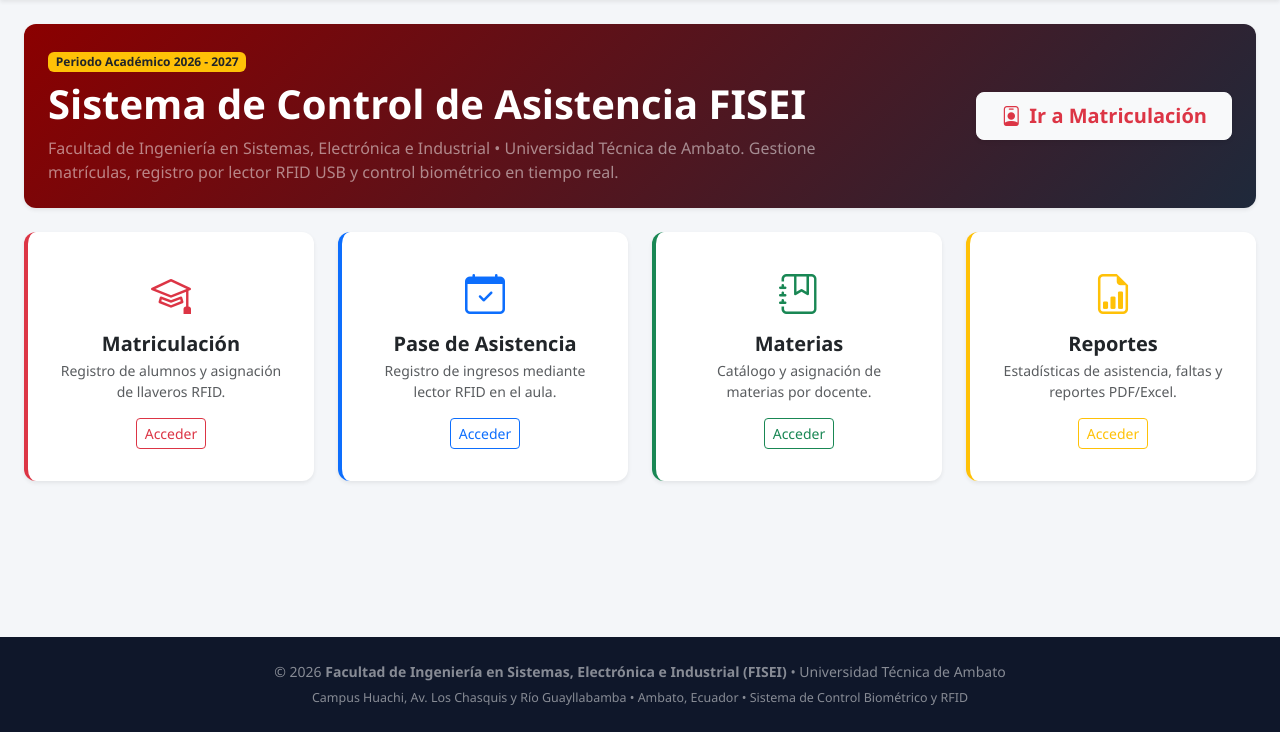
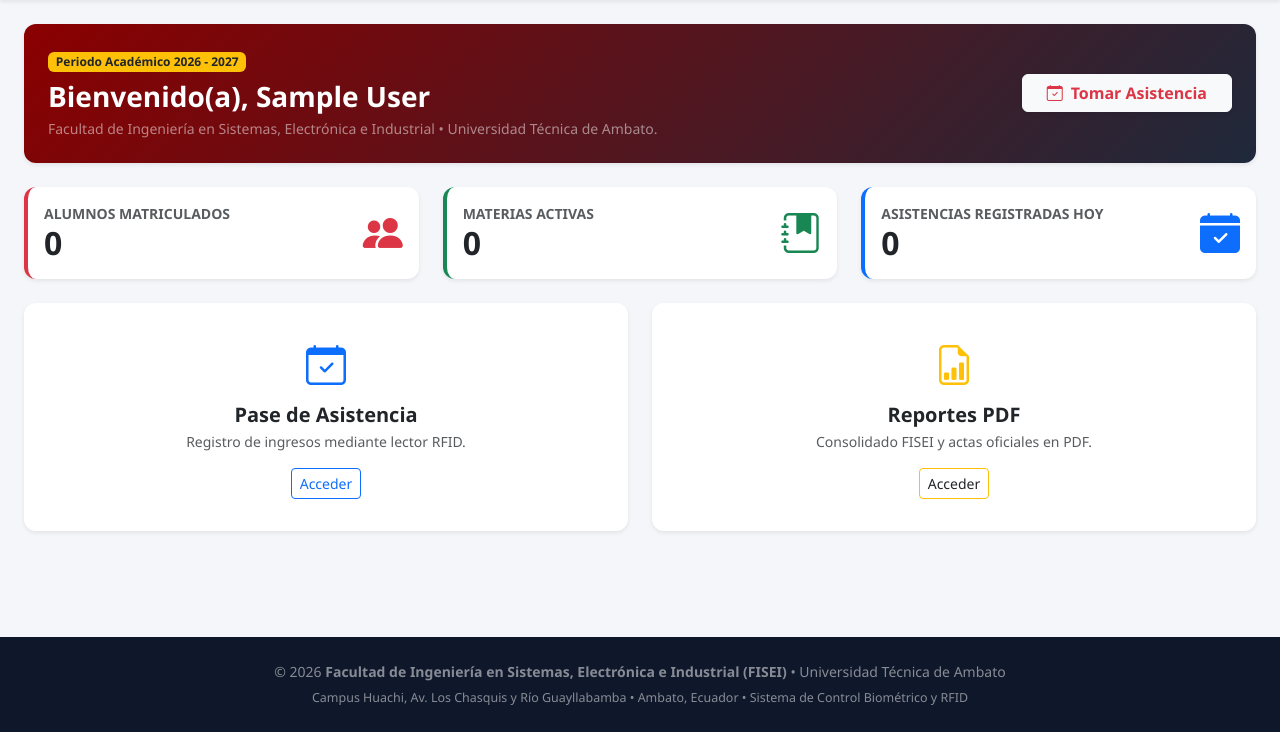
Before and after one commit to SnaiderToainga/SistemaAsistenciaFISEI-Web, a PHP site: page / in a window 1280 px wide. Shown: the part 68-800 px from the top of the page. Run offline with PHP 8.4, Linux system fonts and the light colour scheme; the visitor is signed in with stand-in values (Sample User, id 1); some libraries are stand-ins or nearby versions.

Commit message:
feat(dashboard): indicadores en tiempo real por rol en inicio y modelo base de reportes

```diff
--- /dev/null
+++ b/controllers/reporteAjaxController.php
@@ -0,0 +1,61 @@
+<?php
+/**
+ * Controlador AJAX para Dashboard y Reportes FISEI
+ */
+
+date_default_timezone_set('America/Guayaquil');
+
+header('Content-Type: application/json; charset=UTF-8');
+
+require_once __DIR__ . '/../models/reporteModel.php';
+require_once __DIR__ . '/controller.php';
+
+controllersMvc::verificarSesionAjax(['ADMIN', 'DOCENTE']);
+
+try {
+    $accion     = isset($_GET['accion']) ? $_GET['accion'] : '';
+    $idUsuario  = (int)$_SESSION['id_usuario'];
+    $rolUsuario = $_SESSION['rol'];
+
+    switch ($accion) {
+        case 'dashboard':
+            $datos = ReporteModel::obtenerDashboard($idUsuario, $rolUsuario);
+            echo json_encode([
+                'status'  => 'ok',
+                'mensaje' => 'Indicadores cargados',
+                'data'    => $datos
+            ], JSON_UNESCAPED_UNICODE);
+            break;
+
+        case 'materias':
+            $materias = ReporteModel::listarMaterias($idUsuario, $rolUsuario);
+            echo json_encode([
+                'status'  => 'ok',
+                'mensaje' => 'Materias cargadas',
+                'data'    => $materias
+            ], JSON_UNESCAPED_UNICODE);
+            break;
+
+        case 'consolidado':
+            $idMateria = isset($_GET['id_materia']) ? (int)$_GET['id_materia'] : 0;
+            $parcial   = isset($_GET['parcial']) ? $_GET['parcial'] : 'Parcial 1';
+
+            $consolidado = ReporteModel::obtenerConsolidado($idMateria, $parcial, $idUsuario, $rolUsuario);
+            echo json_encode([
+                'status'  => 'ok',
+                'mensaje' => 'Consolidado generado',
+                'data'    => $consolidado
+            ], JSON_UNESCAPED_UNICODE);
+            break;
+
+        default:
+            throw new Exception("Acción no válida.");
+    }
+} catch (Exception $e) {
+    http_response_code(400);
+    echo json_encode([
+        'status'  => 'error',
+        'mensaje' => $e->getMessage(),
+        'data'    => null
+    ], JSON_UNESCAPED_UNICODE);
+}
--- /dev/null
+++ b/models/reporteModel.php
@@ -0,0 +1,262 @@
+<?php
+/**
+ * Modelo de Reportes y Dashboard FISEI
+ * Regla de cálculo:
+ * - PRESENTE = 1.0 | JUSTIFICADO = 1.0 | ATRASO = 0.5 | FALTA = 0.0
+ * - >= 80%: APROBADO | 70% - 79%: EN RIESGO | < 70%: REPROBADO
+ */
+
+date_default_timezone_set('America/Guayaquil');
+
+require_once __DIR__ . '/../config/database.php';
+
+class ReporteModel {
+
+    /**
+     * Lista las materias activas según el rol del usuario.
+     */
+    public static function listarMaterias($idUsuario, $rol) {
+        $pdo = Conexion::conectar();
+
+        if ($rol === 'DOCENTE') {
+            $sql = "SELECT m.id, m.codigo, m.nombre, m.periodo,
+                           COALESCE(u.nombre_completo, 'Sin docente') AS docente
+                    FROM materias m
+                    LEFT JOIN usuarios u ON m.id_docente = u.id
+                    WHERE m.activa = true AND m.id_docente = :id_docente
+                    ORDER BY m.codigo ASC";
+            $stmt = $pdo->prepare($sql);
+            $stmt->execute([':id_docente' => $idUsuario]);
+        } else {
+            $sql = "SELECT m.id, m.codigo, m.nombre, m.periodo,
+                           COALESCE(u.nombre_completo, 'Sin docente') AS docente
+                    FROM materias m
+                    LEFT JOIN usuarios u ON m.id_docente = u.id
+                    WHERE m.activa = true
+                    ORDER BY m.codigo ASC";
+            $stmt = $pdo->prepare($sql);
+            $stmt->execute();
+        }
+
+        return $stmt->fetchAll();
+    }
+
+    /**
+     * Contadores en tiempo real para el Dashboard (inicio.php):
+     * - Total alumnos matriculados
+     * - Total materias activas
+     * - Asistencias registradas hoy
+     */
+    public static function obtenerDashboard($idUsuario, $rol) {
+        $pdo = Conexion::conectar();
+        $fechaHoy = date('Y-m-d');
+
+        if ($rol === 'DOCENTE') {
+            $stmt1 = $pdo->prepare(
+                "SELECT COUNT(DISTINCT mat.id_estudiante)
+                 FROM matriculas mat
+                 INNER JOIN materias m ON m.id = mat.id_materia
+                 WHERE m.activa = true AND m.id_docente = :id_docente"
+            );
+            $stmt1->execute([':id_docente' => $idUsuario]);
+            $totalMatriculados = (int)$stmt1->fetchColumn();
+
+            $stmt2 = $pdo->prepare(
+                "SELECT COUNT(*) FROM materias WHERE activa = true AND id_docente = :id_docente"
+            );
+            $stmt2->execute([':id_docente' => $idUsuario]);
+            $totalMaterias = (int)$stmt2->fetchColumn();
+
+            $stmt3 = $pdo->prepare(
+                "SELECT COUNT(*)
+                 FROM asistencias a
+                 INNER JOIN materias m ON m.id = a.id_materia
+                 WHERE a.fecha = :hoy AND m.activa = true AND m.id_docente = :id_docente"
+            );
+            $stmt3->execute([':hoy' => $fechaHoy, ':id_docente' => $idUsuario]);
+            $asistenciasHoy = (int)$stmt3->fetchColumn();
+        } else {
+            $totalMatriculados = (int)$pdo->query(
+                "SELECT COUNT(DISTINCT id_estudiante) FROM matriculas"
+            )->fetchColumn();
+
+            $totalMaterias = (int)$pdo->query(
+                "SELECT COUNT(*) FROM materias WHERE activa = true"
+            )->fetchColumn();
+
+            $stmt3 = $pdo->prepare("SELECT COUNT(*) FROM asistencias WHERE fecha = :hoy");
+            $stmt3->execute([':hoy' => $fechaHoy]);
+            $asistenciasHoy = (int)$stmt3->fetchColumn();
+        }
+
+        return [
+            'fecha_hoy'         => $fechaHoy,
+            'total_estudiantes' => $totalMatriculados,
+            'total_materias'    => $totalMaterias,
+            'asistencias_hoy'   => $asistenciasHoy
+        ];
+    }
+
+    /**
+     * Calcula el consolidado de asistencia FISEI por materia y parcial.
+     */
+    public static function obtenerConsolidado($idMateria, $parcial, $idUsuario, $rol) {
+        $idMateria = (int)$idMateria;
+        if ($idMateria <= 0) {
+            throw new Exception("Seleccione una asignatura válida.");
+        }
+
+        if ($parcial !== 'Parcial 1' && $parcial !== 'Parcial 2') {
+            $parcial = 'Parcial 1';
+        }
+
+        $pdo = Conexion::conectar();
+
+        // 1. Obtener datos de la materia y validar permiso del docente
+        $sqlMat = "SELECT m.id, m.codigo, m.nombre, m.periodo, m.id_docente,
+                          COALESCE(u.nombre_completo, 'Sin asignar') AS docente
+                   FROM materias m
+                   LEFT JOIN usuarios u ON m.id_docente = u.id
+                   WHERE m.id = :id";
+        $stmtMat = $pdo->prepare($sqlMat);
+        $stmtMat->execute([':id' => $idMateria]);
+        $materia = $stmtMat->fetch();
+
+        if (!$materia) {
+            throw new Exception("La asignatura seleccionada no existe.");
+        }
+
+        if ($rol === 'DOCENTE' && (int)$materia['id_docente'] !== (int)$idUsuario) {
+            throw new Exception("No tiene permisos para ver el reporte de esta asignatura.");
+        }
+
+        // 2. Obtener fechas distintas de clases impartidas en ese parcial
+        $sqlFechas = "SELECT DISTINCT TO_CHAR(fecha, 'YYYY-MM-DD') AS fecha
+                      FROM asistencias
+                      WHERE id_materia = :id_materia AND parcial = :parcial
+                      ORDER BY fecha ASC";
+        $stmtFechas = $pdo->prepare($sqlFechas);
+        $stmtFechas->execute([
+            ':id_materia' => $idMateria,
+            ':parcial'    => $parcial
+        ]);
+
+        $fechas = [];
+        foreach ($stmtFechas->fetchAll() as $fila) {
+            $fechas[] = $fila['fecha'];
+        }
+        $totalClases = count($fechas);
+
+        // 3. Obtener estudiantes matriculados en la materia
+        $sqlEst = "SELECT e.id, e.cedula, e.nombres, e.apellidos, e.carrera
+                   FROM matriculas mat
+                   INNER JOIN estudiantes e ON e.id = mat.id_estudiante
+                   WHERE mat.id_materia = :id_materia
+                   ORDER BY e.apellidos ASC, e.nombres ASC";
+        $stmtEst = $pdo->prepare($sqlEst);
+        $stmtEst->execute([':id_materia' => $idMateria]);
+        $listaEstudiantes = $stmtEst->fetchAll();
+
+        // 4. Obtener todas las asistencias de la materia en ese parcial
+        $sqlAsist = "SELECT id_estudiante, TO_CHAR(fecha, 'YYYY-MM-DD') AS fecha, estado
+                     FROM asistencias
+                     WHERE id_materia = :id_materia AND parcial = :parcial";
+        $stmtAsist = $pdo->prepare($sqlAsist);
+        $stmtAsist->execute([
+            ':id_materia' => $idMateria,
+            ':parcial'    => $parcial
+        ]);
+
+        // Guardar en un arreglo [id_estudiante][fecha] = estado
+        $asistenciasPorAlumno = [];
+        foreach ($stmtAsist->fetchAll() as $a) {
+            $idEst = (int)$a['id_estudiante'];
+            $asistenciasPorAlumno[$idEst][$a['fecha']] = $a['estado'];
+        }
+
+        // 5. Calcular porcentaje y estado académico de cada estudiante
+        $resultadoEstudiantes = [];
+        $aprobados = 0;
+        $enRiesgo = 0;
+        $reprobados = 0;
+
+        foreach ($listaEstudiantes as $est) {
+            $idEst = (int)$est['id'];
+            $presentes = 0;
+            $atrasos = 0;
+            $faltas = 0;
+            $justificados = 0;
+            $detalleFechas = [];
+
+            foreach ($fechas as $f) {
+                $estado = isset($asistenciasPorAlumno[$idEst][$f]) ? $asistenciasPorAlumno[$idEst][$f] : '';
+                $detalleFechas[$f] = $estado;
+
+                if ($estado === 'PRESENTE') {
+                    $presentes++;
+                } elseif ($estado === 'ATRASO') {
+                    $atrasos++;
+                } elseif ($estado === 'FALTA') {
+                    $faltas++;
+                } elseif ($estado === 'JUSTIFICADO') {
+                    $justificados++;
+                }
+            }
+
+            // Regla FISEI: Presente = 1, Justificado = 1, Atraso = 0.5, Falta = 0
+            $validas = $presentes + $justificados + ($atrasos * 0.5);
+
+            if ($totalClases > 0) {
+                $porcentaje = round(($validas / $totalClases) * 100, 2);
+                if ($porcentaje > 100) {
+                    $porcentaje = 100;
+                }
+
+                if ($porcentaje >= 80) {
+                    $estadoAcademico = 'APROBADO';
+                    $aprobados++;
+                } elseif ($porcentaje >= 70) {
+                    $estadoAcademico = 'EN RIESGO';
+                    $enRiesgo++;
+                } else {
+                    $estadoAcademico = 'REPROBADO';
+                    $reprobados++;
+                }
+            } else {
+                $porcentaje = 0;
+                $estadoAcademico = 'SIN REGISTROS';
+            }
+
+            $resultadoEstudiantes[] = [
+                'id_estudiante'       => $idEst,
+                'cedula'              => $est['cedula'],
+                'nombres'             => $est['nombres'],
+                'apellidos'           => $est['apellidos'],
+                'carrera'             => $est['carrera'],
+                'presentes'           => $presentes,
+                'atrasos'             => $atrasos,
+                'faltas'              => $faltas,
+                'justificados'        => $justificados,
+                'asistencias_validas' => $validas,
+                'total_clases'        => $totalClases,
+                'porcentaje'          => $porcentaje,
+                'estado_academico'    => $estadoAcademico,
+                'detalle_fechas'      => $detalleFechas
+            ];
+        }
+
+        return [
+            'materia'     => $materia,
+            'parcial'     => $parcial,
+            'fechas'      => $fechas,
+            'resumen'     => [
+                'total_estudiantes' => count($resultadoEstudiantes),
+                'total_clases'      => $totalClases,
+                'aprobados'         => $aprobados,
+                'en_riesgo'         => $enRiesgo,
+                'reprobados'        => $reprobados
+            ],
+            'estudiantes' => $resultadoEstudiantes
+        ];
+    }
+}
--- a/views/modules/inicio.php
+++ b/views/modules/inicio.php
@@ -1,78 +1,139 @@
 <?php
 /**
- * ==============================================================================
- * Módulo de Inicio / Panel Principal
- * ==============================================================================
- * Sistema de Control de Asistencia FISEI - Web
+ * Módulo de Inicio / Dashboard Principal
  */
+
+$esAdmin = controllersMvc::esAdmin();
+$nombre  = htmlspecialchars($_SESSION['nombre_completo'] ?? 'Usuario', ENT_QUOTES, 'UTF-8');
 ?>
 
 <div class="row g-4">
-    <!-- Banner de Bienvenida Institucional -->
+    <!-- Banner de Bienvenida -->
     <div class="col-12">
-        <div class="card card-fisei border-0 shadow-sm overflow-hidden" style="background: linear-gradient(135deg, #8B0000 0%, #1e293b 100%);">
+        <div class="card card-fisei border-0 shadow-sm" style="background: linear-gradient(135deg, #8B0000 0%, #1e293b 100%);">
             <div class="card-body p-4 text-white">
                 <div class="row align-items-center">
                     <div class="col-lg-8">
                         <span class="badge bg-warning text-dark fw-bold mb-2">Periodo Académico 2026 - 2027</span>
-                        <h2 class="display-6 fw-bold mb-2">Sistema de Control de Asistencia FISEI</h2>
-                        <p class="lead mb-0 text-white-50 fs-6">
+                        <h2 class="h3 fw-bold mb-1">Bienvenido(a), <?= $nombre ?></h2>
+                        <p class="mb-0 text-white-50 small">
                             Facultad de Ingeniería en Sistemas, Electrónica e Industrial &bull; Universidad Técnica de Ambato.
-                            Gestione matrículas, registro por lector RFID USB y control biométrico en tiempo real.
                         </p>
                     </div>
                     <div class="col-lg-4 text-lg-end mt-3 mt-lg-0">
-                        <a href="index.php?action=matriculacion" class="btn btn-light btn-lg px-4 shadow-sm text-danger fw-bold">
+                        <?php if ($esAdmin): ?>
+                        <a href="index.php?action=matriculacion" class="btn btn-light px-4 shadow-sm text-danger fw-bold">
                             <i class="bi bi-person-badge me-2"></i>Ir a Matriculación
                         </a>
+                        <?php else: ?>
+                        <a href="index.php?action=asistencia" class="btn btn-light px-4 shadow-sm text-danger fw-bold">
+                            <i class="bi bi-calendar-check me-2"></i>Tomar Asistencia
+                        </a>
+                        <?php endif; ?>
                     </div>
                 </div>
             </div>
         </div>
     </div>
 
+    <!-- Tarjetas de Contadores en Tiempo Real -->
+    <div class="col-md-4 col-12">
+        <div class="card card-fisei shadow-sm h-100 border-start border-4 border-danger">
+            <div class="card-body d-flex justify-content-between align-items-center">
+                <div>
+                    <small class="text-muted text-uppercase fw-semibold d-block">Alumnos Matriculados</small>
+                    <h2 id="kpi-estudiantes" class="fw-bold mb-0 text-dark">0</h2>
+                </div>
+                <i class="bi bi-people-fill fs-1 text-danger"></i>
+            </div>
+        </div>
+    </div>
+
+    <div class="col-md-4 col-12">
+        <div class="card card-fisei shadow-sm h-100 border-start border-4 border-success">
+            <div class="card-body d-flex justify-content-between align-items-center">
+                <div>
+                    <small class="text-muted text-uppercase fw-semibold d-block">Materias Activas</small>
+                    <h2 id="kpi-materias" class="fw-bold mb-0 text-dark">0</h2>
+                </div>
+                <i class="bi bi-journal-bookmark-fill fs-1 text-success"></i>
+            </div>
+        </div>
+    </div>
+
+    <div class="col-md-4 col-12">
+        <div class="card card-fisei shadow-sm h-100 border-start border-4 border-primary">
+            <div class="card-body d-flex justify-content-between align-items-center">
+                <div>
+                    <small class="text-muted text-uppercase fw-semibold d-block">Asistencias Registradas Hoy</small>
+                    <h2 id="kpi-hoy" class="fw-bold mb-0 text-dark">0</h2>
+                </div>
+                <i class="bi bi-calendar-check-fill fs-1 text-primary"></i>
+            </div>
+        </div>
+    </div>
+
     <!-- Tarjetas de Acceso Rápido -->
+    <?php if ($esAdmin): ?>
     <div class="col-md-3 col-sm-6 col-12">
-        <div class="card card-fisei shadow-sm text-center p-3 h-100 border-start border-4 border-danger">
+        <div class="card card-fisei shadow-sm text-center p-3 h-100">
             <div class="card-body">
                 <i class="bi bi-mortarboard fs-1 text-danger mb-2 d-block"></i>
                 <h5 class="fw-bold mb-1">Matriculación</h5>
-                <p class="text-muted small mb-3">Registro de alumnos y asignación de llaveros RFID.</p>
+                <p class="text-muted small mb-3">Registro de alumnos y llaveros RFID.</p>
                 <a href="index.php?action=matriculacion" class="btn btn-sm btn-outline-danger">Acceder</a>
             </div>
         </div>
     </div>
 
     <div class="col-md-3 col-sm-6 col-12">
-        <div class="card card-fisei shadow-sm text-center p-3 h-100 border-start border-4 border-primary">
+        <div class="card card-fisei shadow-sm text-center p-3 h-100">
+            <div class="card-body">
+                <i class="bi bi-journal-bookmark fs-1 text-success mb-2 d-block"></i>
+                <h5 class="fw-bold mb-1">Materias</h5>
+                <p class="text-muted small mb-3">Catálogo y asignación por docente.</p>
+                <a href="index.php?action=materias" class="btn btn-sm btn-outline-success">Acceder</a>
+            </div>
+        </div>
+    </div>
+    <?php endif; ?>
+
+    <div class="<?= $esAdmin ? 'col-md-3 col-sm-6' : 'col-md-6' ?> col-12">
+        <div class="card card-fisei shadow-sm text-center p-3 h-100">
             <div class="card-body">
                 <i class="bi bi-calendar-check fs-1 text-primary mb-2 d-block"></i>
                 <h5 class="fw-bold mb-1">Pase de Asistencia</h5>
-                <p class="text-muted small mb-3">Registro de ingresos mediante lector RFID en el aula.</p>
+                <p class="text-muted small mb-3">Registro de ingresos mediante lector RFID.</p>
                 <a href="index.php?action=asistencia" class="btn btn-sm btn-outline-primary">Acceder</a>
             </div>
         </div>
     </div>
 
-    <div class="col-md-3 col-sm-6 col-12">
-        <div class="card card-fisei shadow-sm text-center p-3 h-100 border-start border-4 border-success">
-            <div class="card-body">
-                <i class="bi bi-journal-bookmark fs-1 text-success mb-2 d-block"></i>
-                <h5 class="fw-bold mb-1">Materias</h5>
-                <p class="text-muted small mb-3">Catálogo y asignación de materias por docente.</p>
-                <a href="index.php?action=materias" class="btn btn-sm btn-outline-success">Acceder</a>
-            </div>
-        </div>
-    </div>
-
-    <div class="col-md-3 col-sm-6 col-12">
-        <div class="card card-fisei shadow-sm text-center p-3 h-100 border-start border-4 border-warning">
+    <div class="<?= $esAdmin ? 'col-md-3 col-sm-6' : 'col-md-6' ?> col-12">
+        <div class="card card-fisei shadow-sm text-center p-3 h-100">
             <div class="card-body">
                 <i class="bi bi-file-earmark-bar-graph fs-1 text-warning mb-2 d-block"></i>
-                <h5 class="fw-bold mb-1">Reportes</h5>
-                <p class="text-muted small mb-3">Estadísticas de asistencia, faltas y reportes PDF/Excel.</p>
-                <a href="index.php?action=reportes" class="btn btn-sm btn-outline-warning">Acceder</a>
+                <h5 class="fw-bold mb-1">Reportes PDF</h5>
+                <p class="text-muted small mb-3">Consolidado FISEI y actas oficiales en PDF.</p>
+                <a href="index.php?action=reportes" class="btn btn-sm btn-outline-warning text-dark">Acceder</a>
             </div>
         </div>
     </div>
 </div>
+
+<script>
+document.addEventListener('DOMContentLoaded', function () {
+    fetch('controllers/reporteAjaxController.php?accion=dashboard')
+        .then(function (resp) { return resp.json(); })
+        .then(function (res) {
+            if (res.status === 'ok' && res.data) {
+                document.getElementById('kpi-estudiantes').textContent = res.data.total_estudiantes;
+                document.getElementById('kpi-materias').textContent    = res.data.total_materias;
+                document.getElementById('kpi-hoy').textContent         = res.data.asistencias_hoy;
+            }
+        })
+        .catch(function (err) {
+            console.error('Error al cargar dashboard:', err);
+        });
+});
+</script>
```
